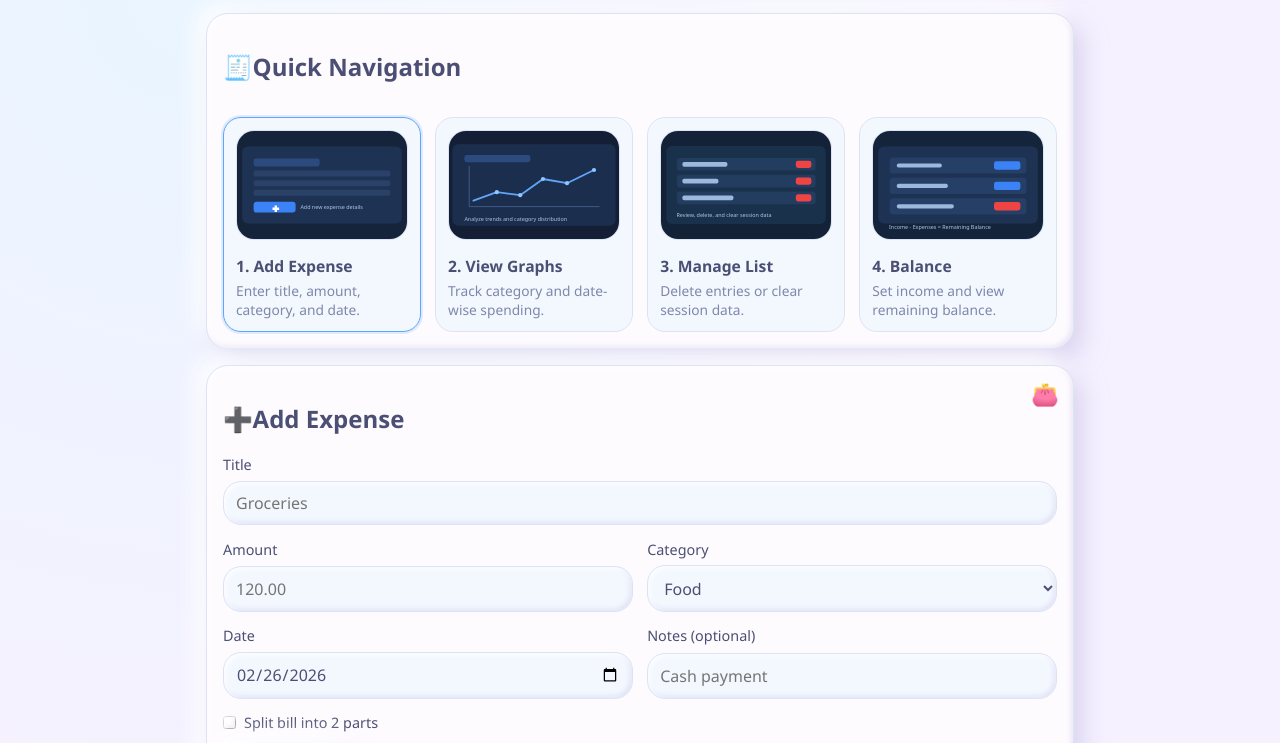
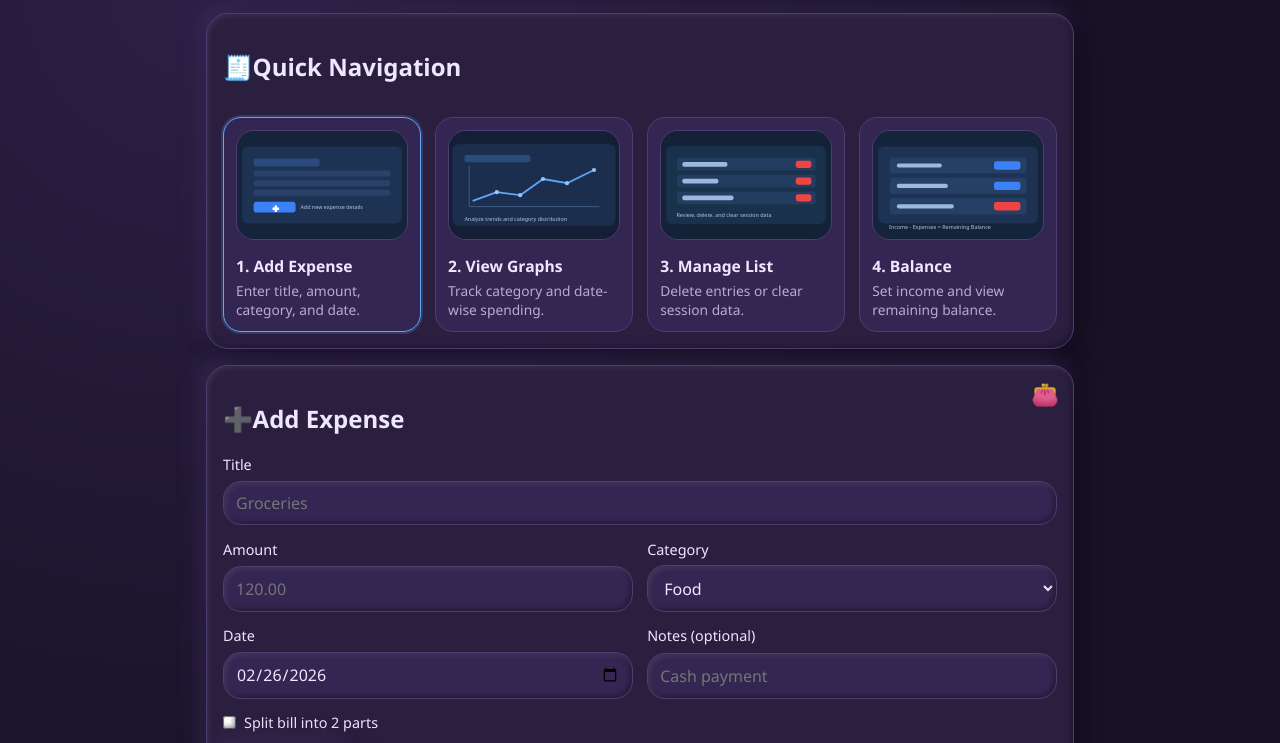
Before and after one commit to sridevi57-sys/Expense-Tracker, a plain HTML site: page index.html in a window 1280 px wide. Shown: the part 103-846 px from the top of the page. Drawn offline with Linux system fonts and the light colour scheme.

Commit message:
Updated theme

```diff
--- a/styles.css
+++ b/styles.css
@@ -1,35 +1,35 @@
 :root {
-  --bg: #f6f1ff;
-  --bg-accent: #e9f5ff;
-  --surface: #fefbff;
-  --surface-2: #f3f8ff;
-  --text: #4a4f73;
-  --muted: #7f87aa;
-  --border: #dbe4f5;
-  --primary: #8b9df8;
-  --primary-hover: #7b8ef0;
-  --danger: #e28b9c;
-  --shadow: 10px 10px 22px rgba(204, 197, 230, 0.62), -10px -10px 22px rgba(255, 255, 255, 0.94);
-  --clay-inset: inset 2px 2px 5px rgba(255, 255, 255, 0.92), inset -2px -2px 5px rgba(204, 197, 230, 0.45);
-  --chart-track: #d9e6fb;
-  --chart-bar: #9bb0ff;
+  --bg: #1a1328;
+  --bg-accent: #2c1f45;
+  --surface: #2a1f3f;
+  --surface-2: #342652;
+  --text: #efe7ff;
+  --muted: #b8abd3;
+  --border: #4d3d70;
+  --primary: #b08cff;
+  --primary-hover: #9f79f4;
+  --danger: #ef9ab8;
+  --shadow: 10px 10px 24px rgba(12, 8, 22, 0.6), -8px -8px 20px rgba(72, 56, 112, 0.42);
+  --clay-inset: inset 2px 2px 5px rgba(255, 255, 255, 0.09), inset -2px -2px 5px rgba(16, 11, 29, 0.5);
+  --chart-track: #4a3c67;
+  --chart-bar: #bc9bff;
 }
 
 html[data-theme="light"] {
-  --bg: #fff6ef;
-  --bg-accent: #eef7ff;
-  --surface: #fffefd;
-  --surface-2: #f8fbff;
-  --text: #4f567a;
-  --muted: #848cab;
-  --border: #e6e1f4;
-  --primary: #9a8df1;
-  --primary-hover: #8a7de8;
-  --danger: #dc8f9f;
-  --shadow: 10px 10px 22px rgba(227, 218, 236, 0.65), -10px -10px 22px rgba(255, 255, 255, 0.96);
-  --clay-inset: inset 2px 2px 5px rgba(255, 255, 255, 0.98), inset -2px -2px 5px rgba(218, 209, 232, 0.5);
-  --chart-track: #e5e9f8;
-  --chart-bar: #a19df7;
+  --bg: #f6f0ff;
+  --bg-accent: #ece7ff;
+  --surface: #fbf8ff;
+  --surface-2: #f4efff;
+  --text: #4f4368;
+  --muted: #84779f;
+  --border: #ddd2ef;
+  --primary: #9b85df;
+  --primary-hover: #8b75cf;
+  --danger: #d68aa6;
+  --shadow: 10px 10px 22px rgba(212, 199, 232, 0.7), -10px -10px 22px rgba(255, 255, 255, 0.95);
+  --clay-inset: inset 2px 2px 5px rgba(255, 255, 255, 0.98), inset -2px -2px 5px rgba(212, 199, 232, 0.48);
+  --chart-track: #e6ddf7;
+  --chart-bar: #a791ea;
 }
 * {
   box-sizing: border-box;
```
